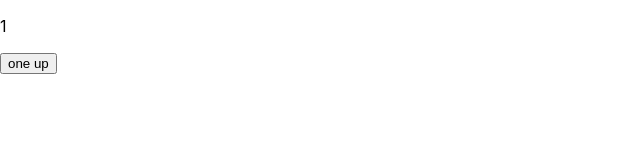
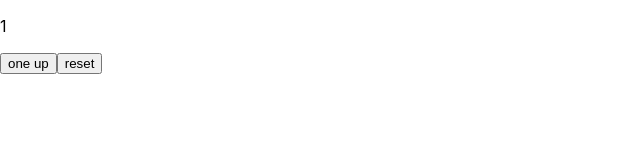
Before and after one commit to joonwonBaek/React-state-practice, a React (Create React App) app in the folder zustand/: page / in a window 1280 px wide. Shown: the top 160 px of the page, without its empty margins (0-640 px from the left). Built offline with nearby package versions, Linux system fonts and the light colour scheme.

Commit message:
zustand Counter 앱 리셋 기능 추가

```diff
--- a/zustand/src/components/Counter.jsx
+++ b/zustand/src/components/Counter.jsx
@@ -2,11 +2,12 @@ import React from "react";
 import { useCounterStore } from "../store";
 
 const Counter = () => {
-  const { count, increment } = useCounterStore();
+  const { count, increment, reset } = useCounterStore();
   return (
     <div>
       <p>{count}</p>
       <button onClick={increment}>one up</button>
+      <button onClick={reset}>reset</button>
     </div>
   );
 };
--- a/zustand/src/store.js
+++ b/zustand/src/store.js
@@ -3,4 +3,5 @@ import create from "zustand";
 export const useCounterStore = create((set) => ({
   count: 1,
   increment: () => set((state) => ({ count: state.count + 1 })),
+  reset: () => set((state) => ({ count: 1 })),
 }));
```
